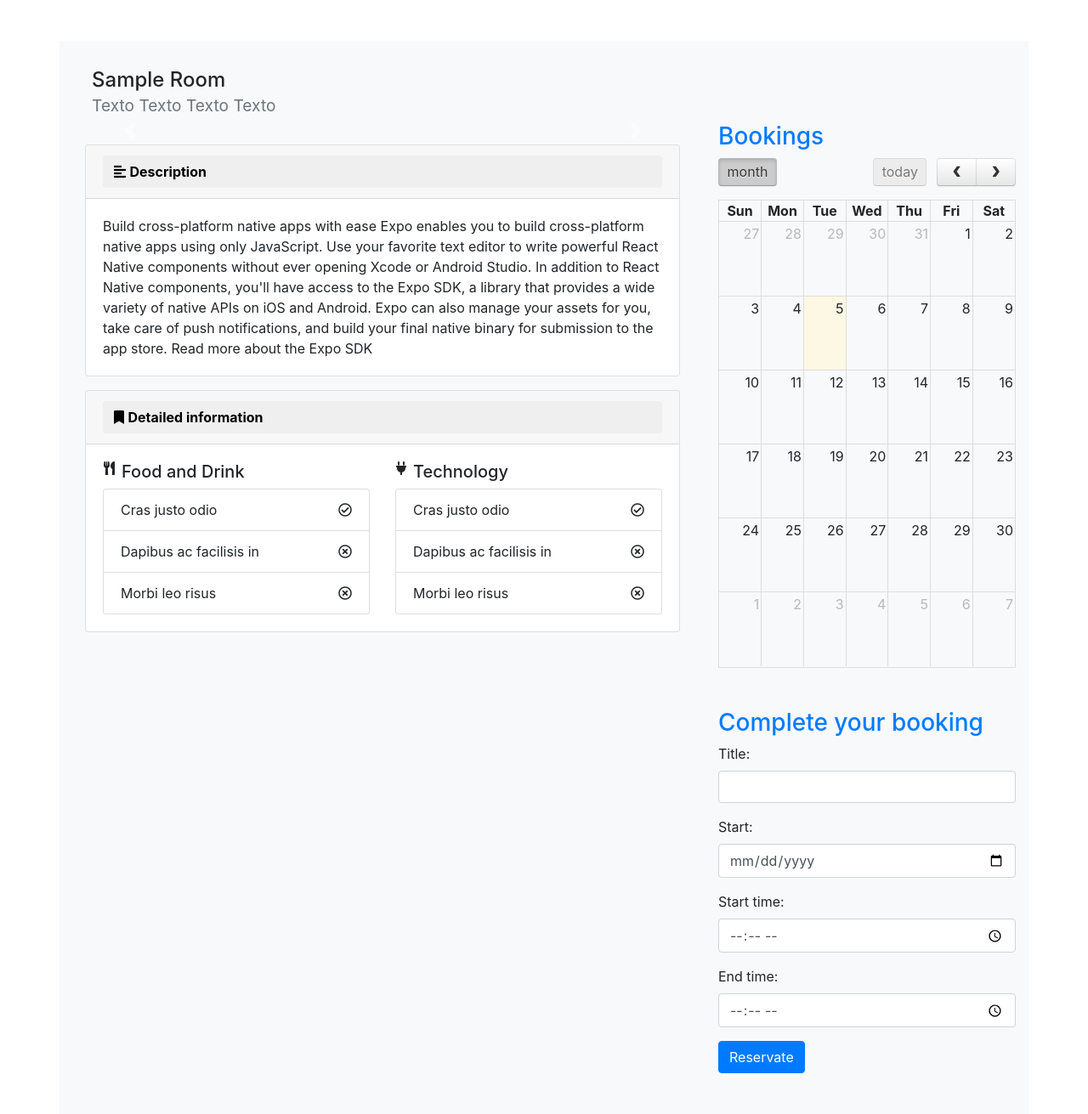
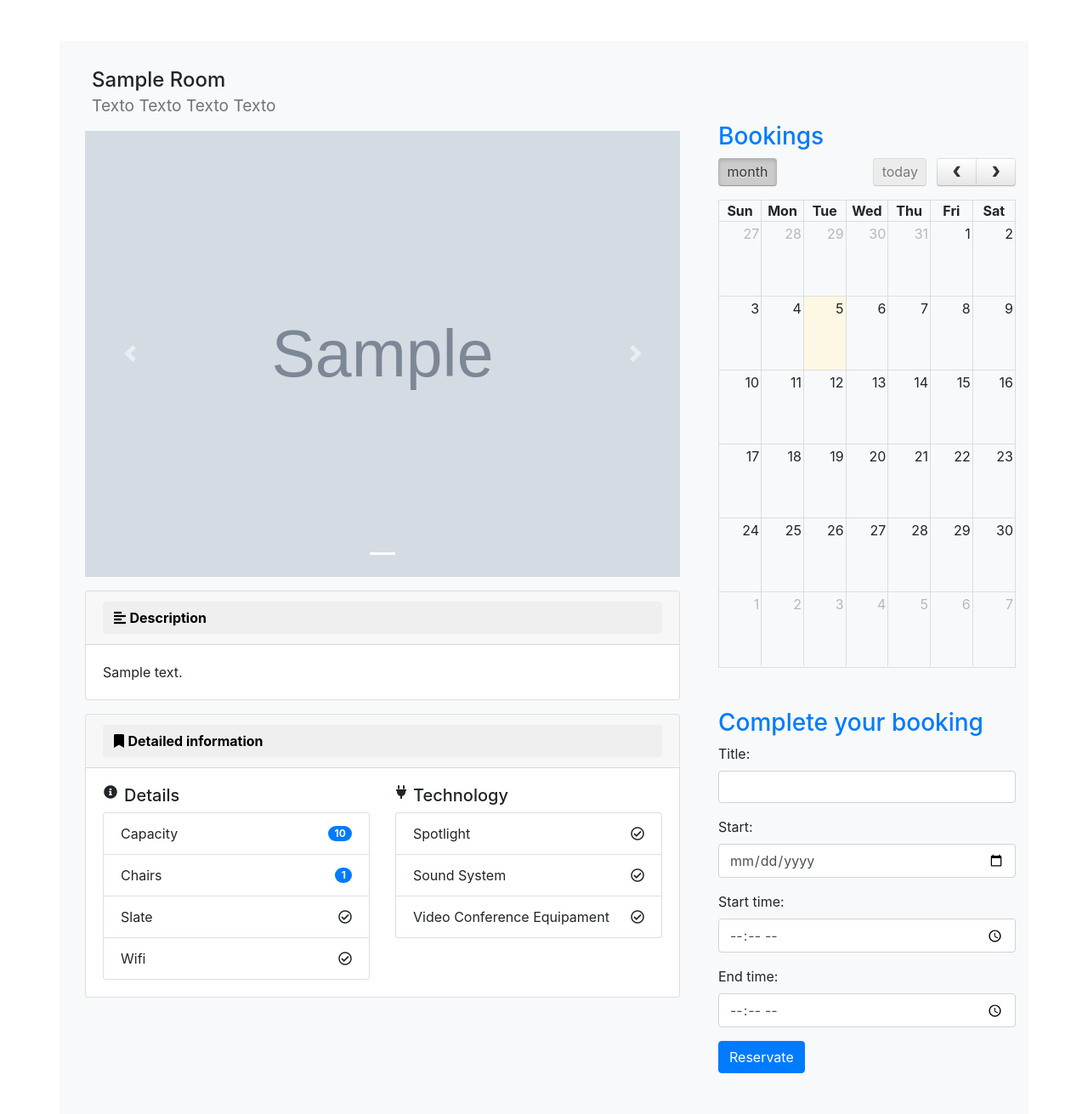
Before and after one commit to mustakadem/project-2DAW, a Django app: page /rooms/1/reservation/ in a window 1280 px wide. Shown: the part 56-1367 px from the top of the page at 85% size. Run offline with Django 3.2, Linux system fonts and the light colour scheme; a user stored in the database is signed in; tables that the repository leaves empty hold one stand-in row (values such as "Sample post"); grey boxes marked "Sample" are stand-in pictures; lists and menus that the app fills with data are empty; some libraries are stand-ins or nearby versions.

Commit message:
varias modificaciones sin importancia

```diff
--- a/room/admin.py
+++ b/room/admin.py
@@ -2,10 +2,12 @@
 from __future__ import unicode_literals
 
 from django.contrib import admin
-from .models import Room, Booking, Image
+from .models import Room, Booking, Image, Features
 
 admin.site.register(Room)
 
 admin.site.register(Booking)
 
 admin.site.register(Image)
+
+admin.site.register(Features)
--- a/room/models.py
+++ b/room/models.py
@@ -5,7 +5,6 @@ from django.contrib.auth.models import User
 
 
 class Room(models.Model):
-
     name = models.CharField(max_length=30)
     description = models.CharField(max_length=255)
 
@@ -52,3 +51,6 @@ class Features(models.Model):
     wifi = models.BooleanField(default=False)
     sound_system = models.BooleanField(default=False)
     videoConference_equipament = models.BooleanField(default=False)
+
+    def __str__(self):
+        return self.room.name
--- a/templates/home.html
+++ b/templates/home.html
@@ -79,14 +79,14 @@
                         <div class="card" style="width: 18rem;">
                             <div id="carousel{{ room.name }}" class="carousel slide" data-ride="carousel">
                                 <ol class="carousel-indicators">
-                                    {% for image in room.roomimage_set.all %}
+                                    {% for image in room.image_set.all %}
                                         <li data-target="#carousel{{ room.name }}Indicators"
                                             data-slide-to="{{ forloop.counter }}"
                                             {% if forloop.first %}class="active"{% endif %}></li>
                                     {% endfor %}
                                 </ol>
                                 <div class="carousel-inner">
-                                    {% for image in room.roomimage_set.all %}
+                                    {% for image in room.image_set.all %}
                                         <div class="carousel-item {% if forloop.first %}active{% endif %}">
                                             <img class="d-block w-100"
                                                  src="{% static image %}" width="200" height="200" alt="First slide">
@@ -107,7 +107,7 @@
                             <div class="card-body">
                                 <h5 class="card-title text-center"> {{ room.name }}</h5>
                                 <p class="card-text text-center">{{ room.features }}</p>
-                                <p>Size: <strong>{{ room.size }}</strong></p>
+                                <p>{{ room.description }}</p>
                                 <a href="{% url 'reservation' room_id=room.id %}" class="btn btn-primary">Reservate</a>
                             </div>
                         </div>
--- a/templates/reservate.html
+++ b/templates/reservate.html
@@ -15,12 +15,12 @@
                     </h4>
                     <div id="carousel{{ room.name }}" class="carousel slide" data-ride="carousel">
                         <ol class="carousel-indicators">
-                            {% for image in room.roomimage_set.all %}
+                            {% for image in room.image_set.all %}
                             <li data-target="#carousel{{ room.name }}Indicators" data-slide-to="{{ forloop.counter }}" {% if forloop.first %}class="active"{% endif %}></li>
                             {% endfor %}
                         </ol>
                         <div class="carousel-inner">
-                            {% for image in room.roomimage_set.all %}
+                            {% for image in room.image_set.all %}
                             <div class="carousel-item {% if forloop.first %}active{% endif %}">
                                 <img class="d-block w-100"
                                      src="{% static image  %}" alt="First slide">
@@ -54,22 +54,7 @@
                             <div id="collapseDescription" class="collapse show" aria-labelledby="headingOne"
                                  data-parent="#accordion">
                                 <div class="card-body">
-                                    Build cross-platform native apps with ease
-                                    Expo enables you to build cross-platform native apps using only JavaScript. Use your
-                                    favorite
-                                    text editor to write powerful React Native components without ever opening Xcode or
-                                    Android
-                                    Studio.
-
-                                    In addition to React Native components, you'll have access to the Expo SDK, a
-                                    library that
-                                    provides a wide variety of native APIs on iOS and Android. Expo can also manage your
-                                    assets for
-                                    you, take care of push notifications, and build your final native binary for
-                                    submission to the
-                                    app store.
-
-                                    Read more about the Expo SDK
+                                    {{ room.description }}
                                 </div>
                             </div>
                         </div>
@@ -93,22 +78,35 @@
                                     <div class="row">
                                         <div class="col">
                                             <div class="row pl-3">
-                                                <i class="fas fa-utensils"></i> <h5 class="text-center pl-2">Food and
-                                                Drink</h5>
+                                                <i class="fas fa-info-circle"></i> <h5 class="text-center pl-2"> Details</h5>
                                             </div>
                                             <ul class="list-group">
                                                 <li class="list-group-item d-flex justify-content-between align-items-center">
-                                                    Cras justo odio
-                                                    <span><i class="far fa-check-circle"></i></span>
+                                                    Capacity
+                                                    <span class="badge badge-pill badge-primary">{{ room.features.capacity }}</span>
                                                 </li>
                                                 <li class="list-group-item d-flex justify-content-between align-items-center">
-                                                    Dapibus ac facilisis in
-                                                    <span><i class="far fa-times-circle"></i></span>
+                                                    Chairs
+                                                   <span class="badge badge-pill badge-primary">{{ room.features.chairs }}</span>
                                                 </li>
                                                 <li class="list-group-item d-flex justify-content-between align-items-center">
-                                                    Morbi leo risus
+                                                    Slate
+                                                  {% if room.features.slate == 1 %}
+                                                      <span><i class=" far fa-check-circle"></i></span>
+                                                    {% else %}
                                                     <span><i class="far fa-times-circle"></i></span>
+                                                    {% endif %}
                                                 </li>
+
+                                            <li class="list-group-item d-flex justify-content-between align-items-center">
+                                                    Wifi
+                                                  {% if room.features.wifi == 1 %}
+                                                      <span><i class="far fa-check-circle"></i></span>
+                                                    {% else %}
+                                                    <span><i class="far fa-times-circle"></i></span>
+                                                    {% endif %}
+                                                </li>
+
                                             </ul>
                                         </div>
                                         <div class="col">
@@ -116,17 +114,29 @@
                                                 <i class="fas fa-plug"></i><h5 class="text-center pl-2">Technology</h5>
                                             </div>
                                             <ul class="list-group">
-                                                <li class="list-group-item d-flex justify-content-between align-items-center">
-                                                    Cras justo odio
-                                                    <span><i class="far fa-check-circle"></i></span>
+                                               <li class="list-group-item d-flex justify-content-between align-items-center">
+                                                    Spotlight
+                                                  {% if room.features.spotlight == 1 %}
+                                                      <span><i class="far fa-check-circle"></i></span>
+                                                    {% else %}
+                                                    <span><i class="far fa-times-circle"></i></span>
+                                                    {% endif %}
                                                 </li>
                                                 <li class="list-group-item d-flex justify-content-between align-items-center">
-                                                    Dapibus ac facilisis in
+                                                    Sound System
+                                                  {% if room.features.sound_system == 1 %}
+                                                      <span><i class="far fa-check-circle"></i></span>
+                                                    {% else %}
                                                     <span><i class="far fa-times-circle"></i></span>
+                                                    {% endif %}
                                                 </li>
                                                 <li class="list-group-item d-flex justify-content-between align-items-center">
-                                                    Morbi leo risus
+                                                    Video Conference Equipament
+                                                  {% if room.features.videoConference_equipament == 1 %}
+                                                      <span><i class="far fa-check-circle"></i></span>
+                                                    {% else %}
                                                     <span><i class="far fa-times-circle"></i></span>
+                                                    {% endif %}
                                                 </li>
                                             </ul>
                                         </div>
```
